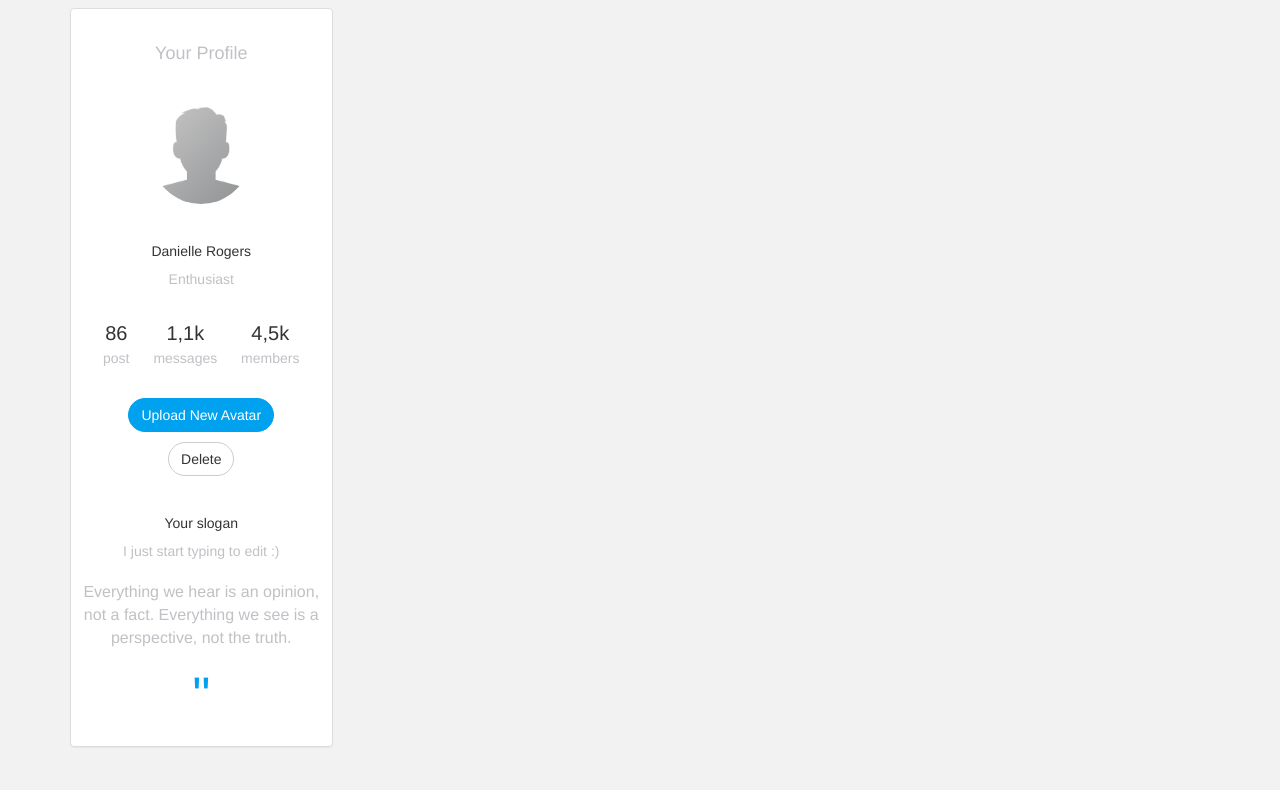
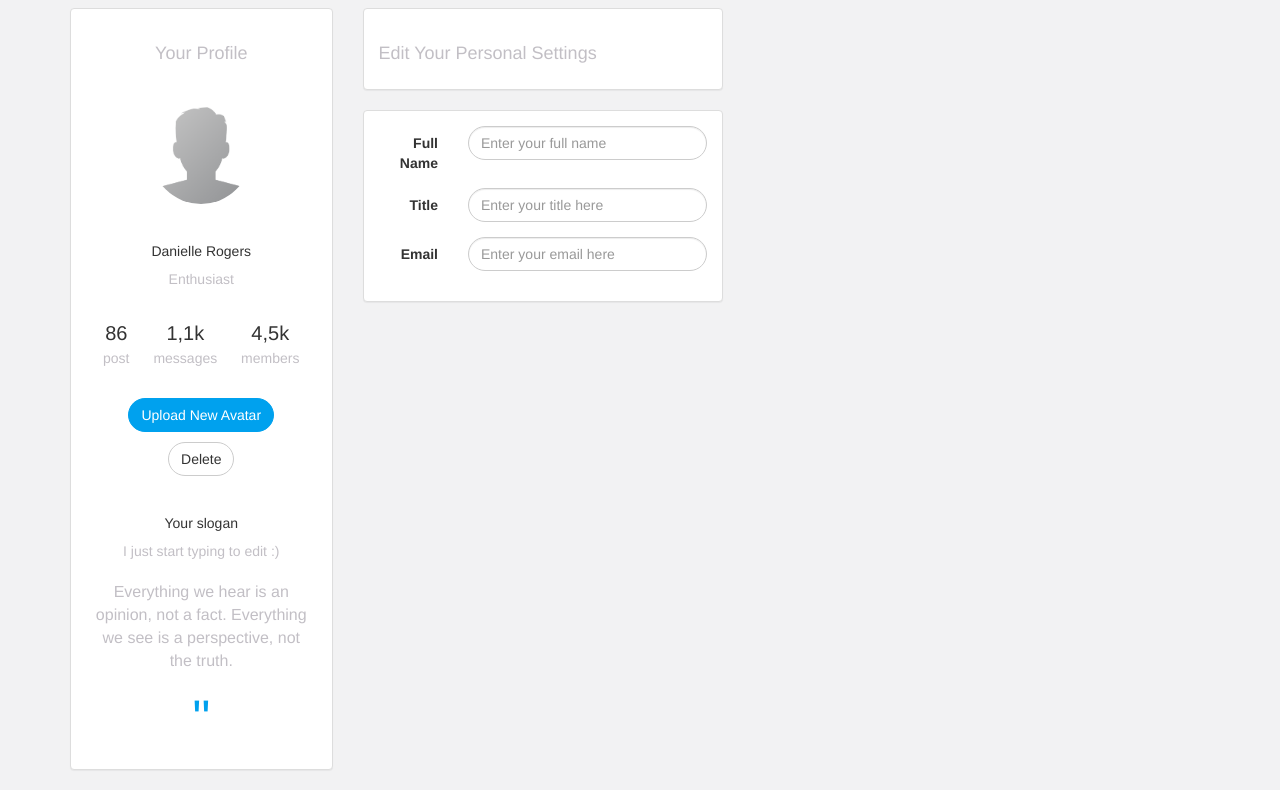
Before and after one commit to MarisolenlaWeb/test-conecta, a plain HTML site: page index.html in a window 1280 px wide. Shown: the part 53-843 px from the top of the page. Before the commit the page ends 820 px from the top, so only its background shows below. Drawn offline with Linux system fonts and the light colour scheme.

Commit message:
commit 7:30pm

```diff
--- a/css/main.css
+++ b/css/main.css
@@ -103,6 +103,7 @@ h3 {
 }
 .quote {
 	font-size: 16px;
+	padding: 0 10px;
 }
 .quotemark {
 	font-size: 50px;
--- a/index.html
+++ b/index.html
@@ -62,7 +62,7 @@
           <div class="panel panel-default">
             <div class="panel-body">
               <h2 class="font-gray text-center">Your Profile</h2>
-              <img class="imgprofile" src="img/default-avatar.png">
+              <img class="imgprofile img-responsive" src="img/default-avatar.png">
               <h3 class="text-center">Danielle Rogers</h3>
               <p class="font-gray text-center">Enthusiast</p>
             </div>
@@ -94,6 +94,37 @@
             </div>
           </div>
         </div>
+        <div class="col-md-4">
+          <div class="panel panel-default">
+            <div class="panel-body">
+              <h2 class="font-gray">Edit Your Personal Settings</h2>
+            </div>
+          </div>
+          <div class="panel panel-default">
+            <div class="panel-body">
+              <form class="form-horizontal" role="form">
+                <div class="form-group">
+                  <label class="control-label col-sm-3" for="name">Full Name</label>
+                  <div class="col-sm-9">
+                    <input type="text" class="form-control rounded" id="name" placeholder="Enter your full name">
+                  </div>
+                </div>
+                <div class="form-group">
+                  <label class="control-label col-sm-3" for="title">Title</label>
+                  <div class="col-sm-9">
+                    <input type="text" class="form-control rounded" id="title" placeholder="Enter your title here">
+                  </div>
+                </div>
+                <div class="form-group">
+                  <label class="control-label col-sm-3" for="email">Email</label>
+                  <div class="col-sm-9">
+                    <input type="email" class="form-control rounded" id="email" placeholder="Enter your email here">
+                  </div>
+                </div>
+              </form>
+            </div>
+          </div>
+        </div>
       </div>
     </div>
   </section>
```
